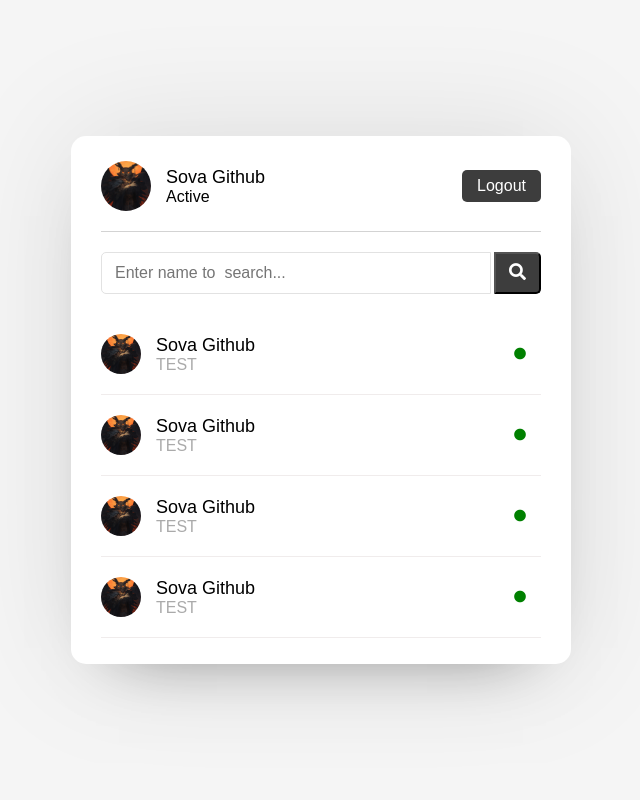
After one commit to VanLin444/ChillChat, a PHP site: page /users.php in a window 1280 px wide. The commit adds this page. Shown: the whole page, without its empty margins (319-959 px from the left). Run offline with PHP 8.4, Linux system fonts and the light colour scheme.

Commit message:
users page complete

```diff
--- a/login.php
+++ b/login.php
@@ -9,7 +9,7 @@
 </head>
 <body>
     <div class="wrapper">
-        <section class="form signup">
+        <section class="form login">
             <header>ChillChat</header>
             <form action="#">
                 <div class="error-txt">Здесь выводится сообщение об ошибке</div>
--- a/style.css
+++ b/style.css
@@ -126,3 +126,129 @@ form .name-details .field:last-child{
    transform: translateY(-50%);
    cursor: pointer;
 }
+
+/*Код для формы пользователей*/
+
+.users{
+    padding: 25px 30px;
+}
+
+.users header, .users-list a{
+    display: flex;
+    justify-content: space-between;
+    align-items: center;
+    border-bottom: 1px solid lightgray;
+    padding-bottom: 20px;
+}
+
+.users header .content img{
+    height: 50px;
+    width: 50px;
+}
+
+.wrapper img{
+    object-fit: cover;
+    border-radius: 50%;
+}
+
+.users header .content, .users-list a .content{
+    display: flex;
+    align-items: center;
+}
+
+.users header .details, .users-list .details{
+    margin-left: 15px;
+    color: black;
+}
+
+.users header .details span, .users-list .details span{
+    font-size: 18px;
+    font-weight: 500;
+}
+
+.users header .logout{
+    border: none;
+    cursor: pointer;
+    border-radius: 5px;
+    padding: 7px 15px;
+    font-weight: 400;
+    color:white;
+    background:rgb(61, 61, 61);
+    text-decoration:none;
+}
+
+.users .search{
+    margin: 20px 0;
+    display:flex;
+    align-items: center;
+    justify-content: space-between;
+    position: relative;
+}
+
+.users .search .text{
+    font-size: 18px;
+}
+
+.users .search input{
+    position: absolute;
+    outline: none;
+    border-radius: 5px 0 0 5px;
+    font-size: 16px;
+    padding: 0 13px;
+    border: 1px solid rgb(226, 226, 226);
+    height: 42px;
+    width: calc(100% - 50px);
+}
+
+.users .search button{
+    height: 42px;
+    width: 47px;
+    border-radius: 0 5px 5px 0;
+    background: rgb(61, 61, 61);
+    color: white;
+    cursor: pointer;
+    outline: none;
+    font-size: 17px;
+}
+
+.users header a:active{
+    transform: scale(0.98);
+    box-shadow: 3px 2px 22px 1px rgba(0, 0, 0, 0.24);
+}
+
+.users-list a .content img{
+    height: 40px;
+    width: 40px;
+}
+
+.users-list a{
+    padding-right: 15px;
+    text-decoration: none;
+    padding-right: 15px;
+    border-bottom-color: rgb(240, 236, 236);
+    margin: 20px 0 0 0;
+}
+
+
+.users-list a .status-dot{
+    font-size: 12px;
+    color: green;
+}
+
+.users-list{
+    max-height: 325px;
+    overflow: auto;
+}
+
+.users-list::-webkit-scrollbar{
+    width: 0px;
+}
+
+.users-list a .content p{
+    color:rgb(170, 170, 170);
+}
+
+/*Далее будем использовать этот класс в PHP, чтобы показать оффлайн статус*/
+.users-list a .status-dot.offline{
+    color: lightgray;
+}
--- /dev/null
+++ b/users.php
@@ -0,0 +1,83 @@
+<!DOCTYPE html>
+<html lang="ru">
+<head>
+    <meta charset="UTF-8">
+    <meta name="viewport" content="width=device-width, initial-scale=1.0">
+    <link rel="stylesheet" href="https://cdnjs.cloudflare.com/ajax/libs/font-awesome/5.15.2/css/all.min.css">
+    <link rel="stylesheet" href="style.css">
+    <title>ChillChat</title>
+</head>
+<body>
+    <div class="wrapper">
+        <section class="users">
+            <header>
+                <div class="content">
+                    <img src="./img/sova.jpg" alt="avatar">
+                    <div class="details">
+                        <span>Sova Github</span>
+                        <p>Active</p>
+                    </div>
+                </div>
+                <a href="#" class="logout">Logout</a>
+            </header>
+            <div class="search">
+                <span class="text">Select an user to start chat</span>
+                <input type="text" placeholder="Enter name to  search...">
+                <button><i class="fas fa-search"></i></button>
+            </div>
+            <div class="users-list">
+                <a href="#">
+                    <div class="content">
+                        <img src="./img/sova.jpg" alt="">
+                        <div class="details">
+                            <span>Sova Github</span>
+                            <p>TEST</p>
+                        </div>
+                    </div>
+                    <div class="status-dot"><i class="fas fa-circle"></i></div>
+                </a>
+                <a href="#">
+                    <div class="content">
+                        <img src="./img/sova.jpg" alt="">
+                        <div class="details">
+                            <span>Sova Github</span>
+                            <p>TEST</p>
+                        </div>
+                    </div>
+                    <div class="status-dot"><i class="fas fa-circle"></i></div>
+                </a>
+                <a href="#">
+                    <div class="content">
+                        <img src="./img/sova.jpg" alt="">
+                        <div class="details">
+                            <span>Sova Github</span>
+                            <p>TEST</p>
+                        </div>
+                    </div>
+                    <div class="status-dot"><i class="fas fa-circle"></i></div>
+                </a>
+                <a href="#">
+                    <div class="content">
+                        <img src="./img/sova.jpg" alt="">
+                        <div class="details">
+                            <span>Sova Github</span>
+                            <p>TEST</p>
+                        </div>
+                    </div>
+                    <div class="status-dot"><i class="fas fa-circle"></i></div>
+                </a>
+                <a href="#">
+                    <div class="content">
+                        <img src="./img/sova.jpg" alt="">
+                        <div class="details">
+                            <span>Sova Github</span>
+                            <p>TEST</p>
+                        </div>
+                    </div>
+                    <div class="status-dot"><i class="fas fa-circle"></i></div>
+                </a>
+            </div>
+        </section>
+    </div>
+</body>
+</html>
```
Also changed, not shown: img/sova.jpg (added).
